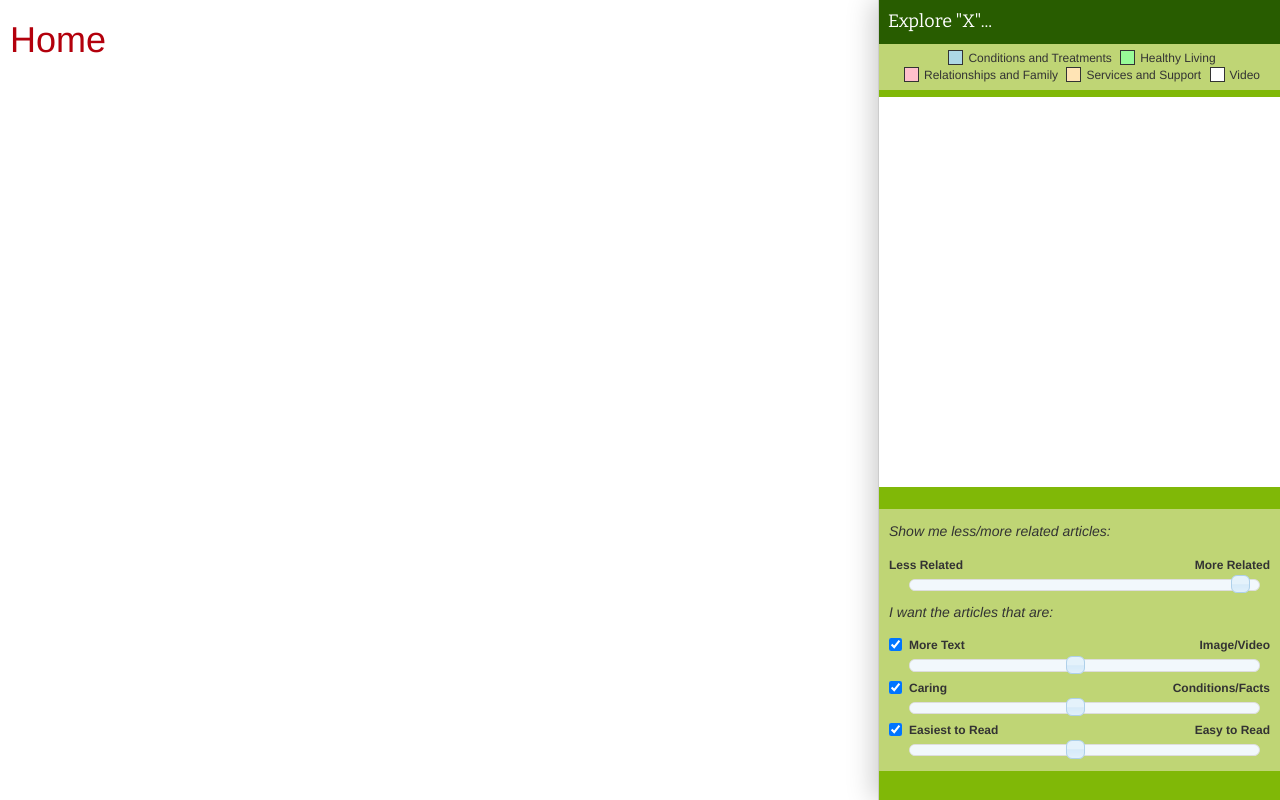
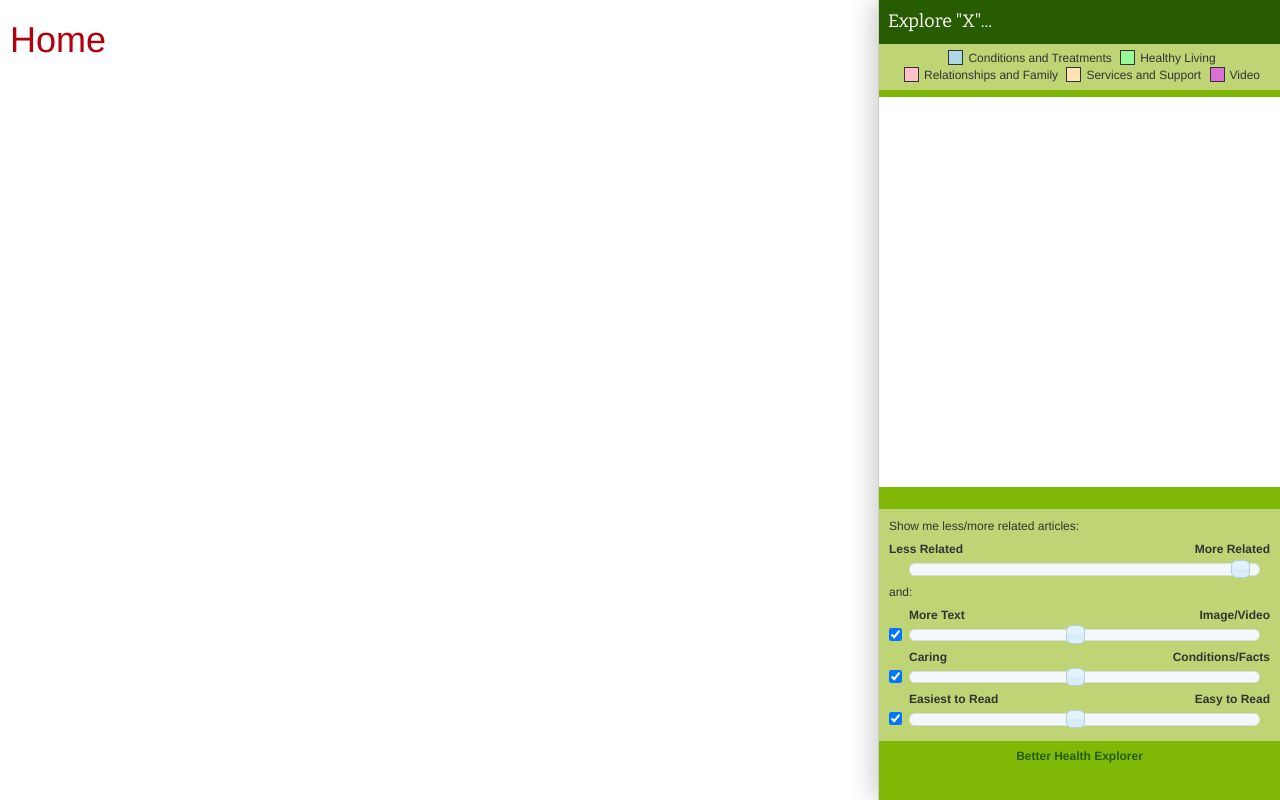
Before and after one commit to cipang/better-health-explorer, a Django app: template web/templates/home.html in a window 1280 px wide. Run offline with Django 3.2, Linux system fonts and the light colour scheme; the template is opened without the code that fills it, so the values that code supplies are empty; some libraries are stand-ins or nearby versions.

Commit message:
UI tweaks and new name.

```diff
--- a/web/management/commands/da2.py
+++ b/web/management/commands/da2.py
@@ -57,7 +57,7 @@ class Command(BaseCommand):
         "healthy living": "#98fb98",
         "relationships and family": "#ffc0cb",
         "services and support": "#ffe4b5",
-        "": ""
+        "": "#da70d6"
     }
 
     def handle(self, *args, **options):
--- a/web/static/article.js
+++ b/web/static/article.js
@@ -240,7 +240,7 @@ $(document).ready(function () {
         sliderSlided.call(slider, null, {"value": v});
         return false;
     });
-    $(".slider .ui-slider-handle").mousedown(function () { clickOnBar = true; });
+    $(".slider .ui-slider-handle").mousedown(function () { clickOnBar = true; }).unbind("keydown");
     $(".slider").css("background", $(".slider .ui-slider-range").css("background"));
 
     // Checkboxes.
--- a/web/static/styles.css
+++ b/web/static/styles.css
@@ -20,7 +20,7 @@
 }
 
 #panel h1 { font-size: 18px; }
-#panel h2 { font-size: 14px; margin: 1em 0; font-style: italic; font-weight: normal; }
+#panel h2 { font-size: 12px; margin: 10px 0 5px; font-weight: normal; }
 #panel #top { background-color: #bfd575; }
 #panel .colorblock { height: 0.5em; }
 
@@ -178,11 +178,13 @@
 #legend .b { background-color: #98fb98; }
 #legend .c { background-color: #ffc0cb; }
 #legend .d { background-color: #ffe4b5; }
+#legend .e { background-color: #da70d6; }
 #legend .w { background-color: #fff; }
 
 .dimension .enabled {
     width: 20px;
     float: left;
+    margin-top: 20px;
 }
 
 .dimension .lbl {
@@ -192,3 +194,11 @@
 }
 
 .dimension em.small { display: none; }
+
+.footer {
+    text-align: center;
+    color: #285c00;
+    font-size: 12px;
+    margin-top: 7px;
+    font-weight: bold;
+}
--- a/web/templates/home.html
+++ b/web/templates/home.html
@@ -2,7 +2,7 @@
 <html lang="en">
 <head>
     <meta charset="UTF-8">
-    <title>hiFISH</title>
+    <title>Better Health Explorer</title>
 
     {% load staticfiles %}
     <script src="{% static 'jquery-1.11.2.min.js' %}"></script>
@@ -49,7 +49,7 @@
                 <span class="box b"></span>Healthy Living<br>
                 <span class="box c"></span>Relationships and Family
                 <span class="box d"></span>Services and Support
-                <span class="box w"></span>Video
+                <span class="box e"></span>Video
             </div>
         </div>
 
@@ -83,7 +83,7 @@
                 <div class="slider" data-dim="0"></div>
             </div>
 
-            <h2>I want the articles that are:</h2>
+            <h2>and:</h2>
 
             <div class="dimension">
                 <div class="enabled"><input type="checkbox" class="dim-checkbox" data-dim="1" checked="checked"></div>
@@ -113,13 +113,15 @@
             </div>
         </div>
 
-        <div class="alert alert-warning status" id="topbutton">
-            <a href="#" class="alert-link">&#x21e7; Top</a>
-        </div>
+        <div class="footer">Better Health Explorer</div>
+    </div>
 
-        <div class="alert alert-danger status" id="ajaxloading">
-            Loading...
-        </div>
+    <div class="alert alert-warning status" id="topbutton">
+        <a href="#" class="alert-link">&#x21e7; Top</a>
+    </div>
+
+    <div class="alert alert-danger status" id="ajaxloading">
+        Loading...
     </div>
 </body>
 </html>
```
